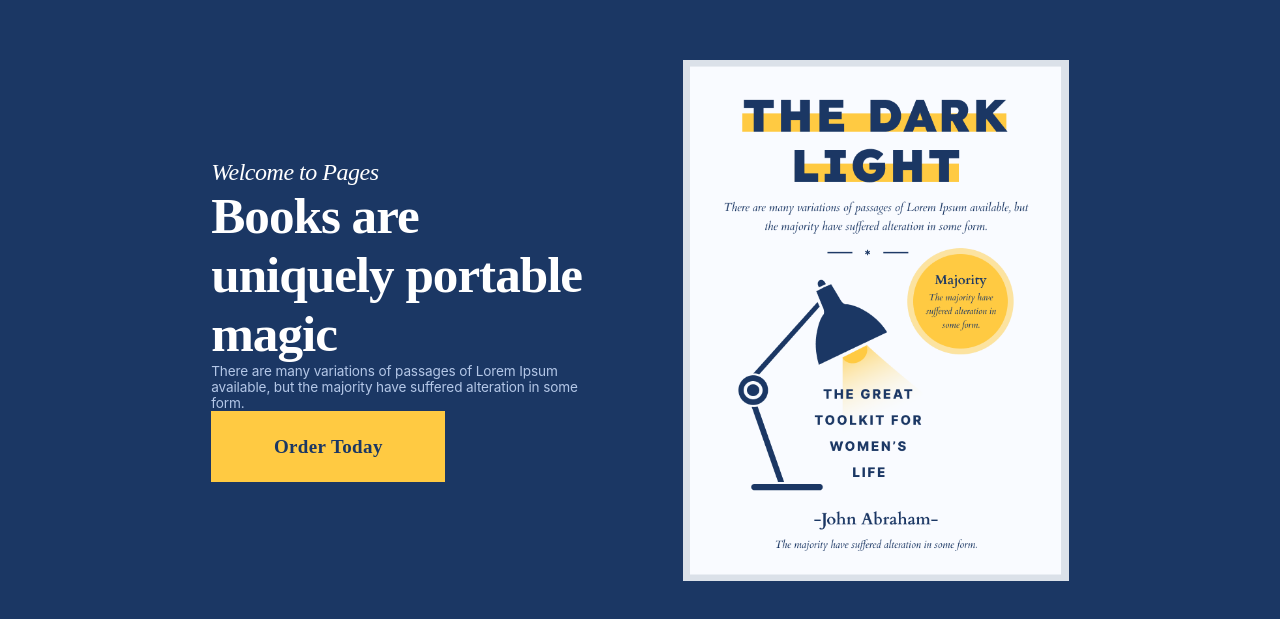
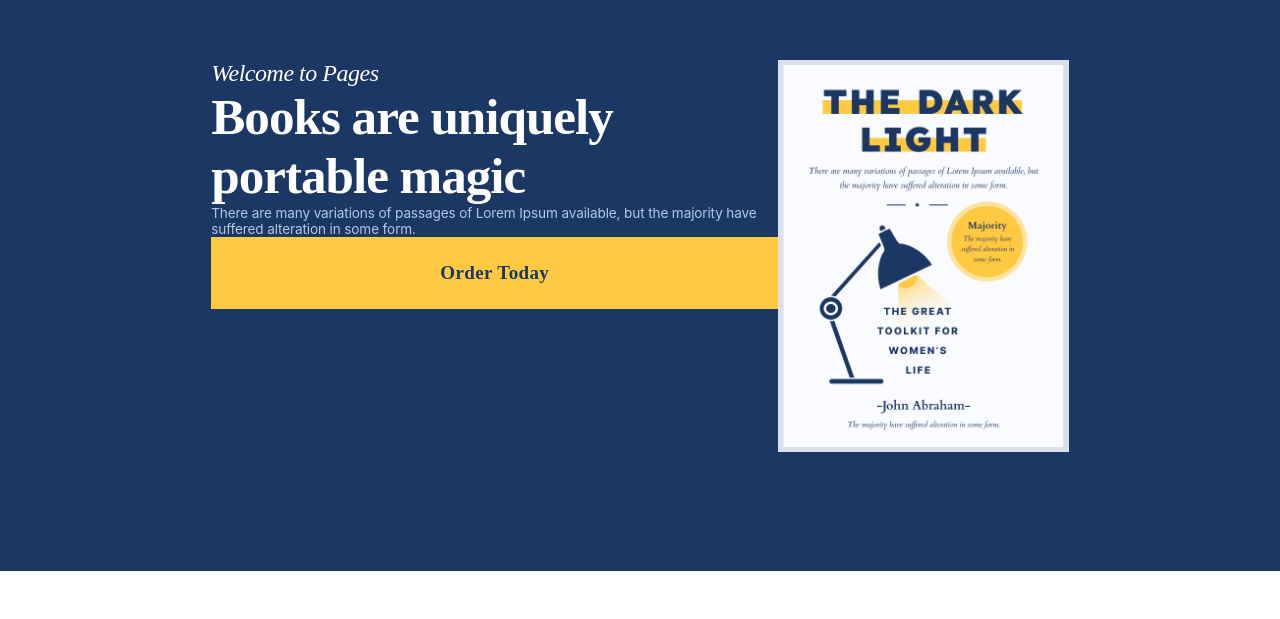
Before and after one commit to alexcapricorngmailcom/bookshopWebsite, a React (Create React App) app: page / in a window 1280 px wide. Shown: the part 125-744 px from the top of the page. Built offline with nearby package versions, Linux system fonts and the light colour scheme.

Commit message:
upgrade mui components

```diff
--- a/src/page-content/Home/components/Hero/index.tsx
+++ b/src/page-content/Home/components/Hero/index.tsx
@@ -1,49 +1,44 @@
 import { colors } from "../../../../const/colors";
 import { styled } from "@mui/material/styles"
-import darkLighBookCover from './Book.png';
+import darkLightBookCover from './Book.png';
 import {MainButton} from '../Button/MainButton'
+// import Typography from '@mui/material/Typography';
+import Box from '@mui/material/Box';
+import Stack from '@mui/material/Stack';
 
 export const HeroSection = () => {
     return (
-        <Section style={{backgroundColor: colors.main, color: colors.white}}>
-            <Container>
-                <FlexContainer>
-                    <FlexItem>
-                        <H2>Welcome to Pages</H2>
-                        <H1>Books are uniquely portable magic</H1>
-                        <P>There are many variations of passages of Lorem Ipsum available, but the majority have suffered alteration in some form.</P>
+        <StyledSection>
+            <StyledContainer>
+                <Stack flexDirection='row'>
+                    <Stack>
+                        <StyledH2>Welcome to Pages</StyledH2>
+                        <StyledH1>Books are uniquely portable magic</StyledH1>
+                        <StyledP>There are many variations of passages of Lorem Ipsum available, but the majority have suffered alteration in some form.</StyledP>
                         <MainButton/>
-                    </FlexItem>
-
-                    <img src={darkLighBookCover} style={{width: '45%'}} alt="the dark light book cover" />
-                </FlexContainer>
-            </Container>
-        </Section>
+                    </Stack>
+                    <Box width='45%'><img src={darkLightBookCover} style={{width: '100%'}} alt="the dark light book cover" /></Box>
+                </Stack>
+            </StyledContainer>
+        </StyledSection>
     )
 }
 
-const Section = styled('section')`
+const StyledSection = styled('section')`
     padding-top: 185px;
     padding-bottom: 115px;
+    background-color: ${colors.main};
+    color: ${colors.white};
 `;
 
-const Container = styled('div')`
+const StyledContainer = styled('div')`
     width: 100vw;
     max-width: 67vw;
     margin: 0 auto;
     padding: 0 10px;
 `;
 
-const FlexContainer = styled('div')`
-    display: flex;
-    align-items: center;
-`;
-
-const FlexItem = styled('div')`
-    margin-right: 95px;
-`;
-
-const H2 = styled('h2')`
+const StyledH2 = styled('h2')`
     font-family: Cardo;
     font-size: 1.5em;
     font-style: italic;
@@ -55,7 +50,7 @@ const H2 = styled('h2')`
     margin-block-end: 0;
 `;
 
-const H1 = styled('h1')`
+const StyledH1 = styled('h1')`
     font-family: Cardo;
     font-size: 3.2em;
     font-weight: 700;
@@ -66,7 +61,7 @@ const H1 = styled('h1')`
     margin-block-end: 0;
 `;
 
-const P = styled('p')`
+const StyledP = styled('p')`
     font-family: Inter;
     font-size: 0.85em;
     font-weight: 400;
```
